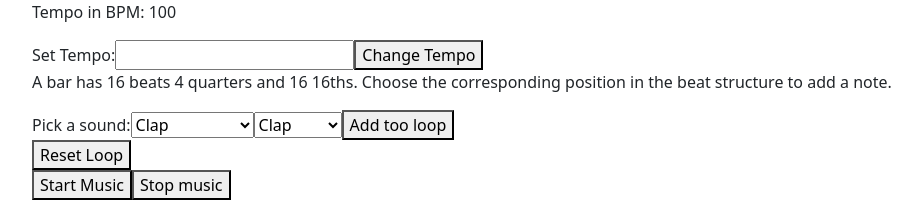
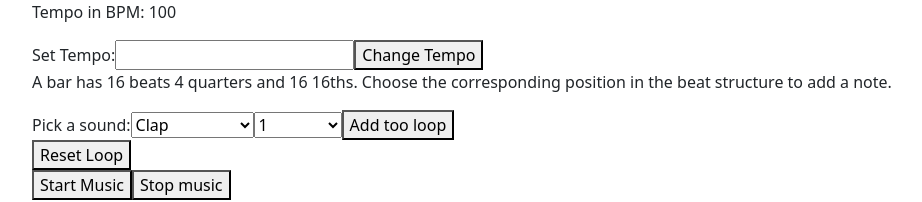
Before and after one commit to professional-pigeon/react-music-app, a React (Create React App) app: page / in a window 1280 px wide. Shown: the top 202 px of the page, without its empty margins (50-972 px from the left). Built offline with nearby package versions, Linux system fonts and the light colour scheme; no server answers.

Commit message:
loop machine works for 16 beats

```diff
--- a/package.json
+++ b/package.json
@@ -6,6 +6,7 @@
     "@testing-library/jest-dom": "^5.11.4",
     "@testing-library/react": "^11.1.0",
     "@testing-library/user-event": "^12.1.10",
+    "audiosprite": "^0.7.2",
     "bootstrap": "^5.1.0",
     "howler": "^2.2.3",
     "react": "^17.0.2",
--- a/src/components/InstrumentForm.js
+++ b/src/components/InstrumentForm.js
@@ -6,8 +6,9 @@ function InstrumentForm(props) {
   function handleInstrumentAdd(event) {
     event.preventDefault();
     let newInstrument = event.target.instrument.value
-    console.log(newInstrument)
-    props.changeInstrument(newInstrument);
+    let beat = event.target.beat.value
+    console.log(beat)
+    props.addInstrument(newInstrument, beat);
   }
 
 return (
@@ -33,13 +34,12 @@ return (
           <option value="rim">Rim</option>
           <option value="kick">Kick</option>
         </select>
-      <select name="space">
-      <option selected value="clap">Clap</option>
+      <select name="beat">
           <option value="1">1</option>
           <option value="2">2 (1-e)</option>
           <option value="3">3 (1-and)</option>
           <option value="4">4 (1-uh</option>
-          <option value="5"> 5</option>
+          <option value="5">5</option>
           <option value="6">6</option>
           <option value="7">7</option>
           <option value="8">8</option>
--- a/src/components/SetPlayInterval.js
+++ b/src/components/SetPlayInterval.js
@@ -30,7 +30,7 @@ function SetPlayInterval(arrayOfSounds, tempo, drumMachine) {
     let intervalID = setInterval(function() {
       playSoundAtInterval(arrayOfSounds);
       },
-      (60000 / (tempo * 2)))
+      (60000 / (tempo * 4)))
 
     return intervalID
 
--- a/src/components/SoundControl.js
+++ b/src/components/SoundControl.js
@@ -23,7 +23,7 @@ class SoundControl extends React.Component {
     }
 
     this.handleChange = this.handleChange.bind(this);
-    this.addInstrument = this.addInstrument.bind(this);
+    this.addInstrumentToSpace = this.addInstrumentToSpace.bind(this);
   }
 
   setIntervalIDandPlay = (playInstrument, useTempo, drumMachine) => {
@@ -49,15 +49,15 @@ class SoundControl extends React.Component {
     return playingState
   }
 
-  addInstrument(newInstrument) {
+  addInstrumentToSpace(newInstrument, location) {
     let instArray = this.state.instrument
+    instArray[location-1] = newInstrument
     console.log(instArray)
-    instArray.push(newInstrument)
-    instArray.push('')
     this.setState({
       instrument: instArray
     })
   }
+
 
   handleChange(event) {
     event.preventDefault();
@@ -83,7 +83,7 @@ class SoundControl extends React.Component {
       <InstrumentForm
         handleChange={this.handleChange}
         playInstrument2={playInstrument}
-        changeInstrument={this.addInstrument}
+        addInstrument={this.addInstrumentToSpace}
         resetLoop={this.resetLoop}
       />
       <button onClick={() => this.setIntervalIDandPlay(playInstrument, useTempo, drumMachine)}>Start Music</button>
```
Also changed, not shown: src/audiosprite.js (added), 2 other files (tests, documents, lock files or other folders).
